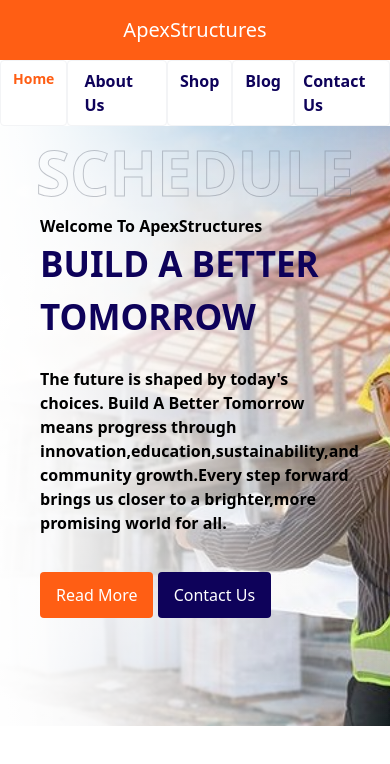
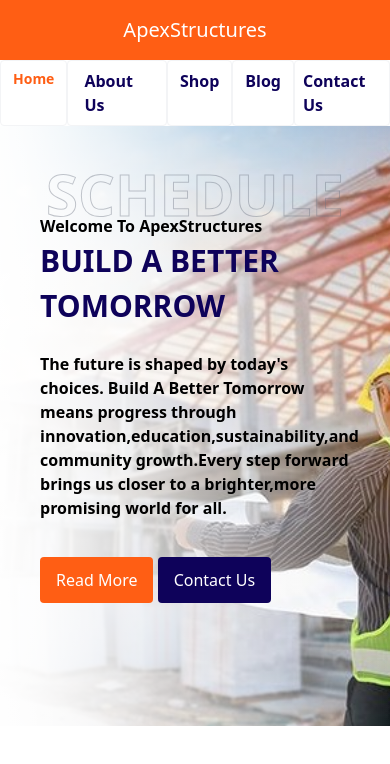
Before and after one commit to aalishbasheikh/Construction-Site, a website built with Vite: page index.html in a window 390 px wide. Built offline with nearby package versions, Linux system fonts and the light colour scheme; files whose address does not match are found by name.

Commit message:
updating text size in header section

```diff
--- a/index.html
+++ b/index.html
@@ -79,7 +79,7 @@
   <div class="absolute inset-0 bg-gradient-to-r from-white/90 via-white/40 to-transparent"></div>
 
   <!-- Background Large Text -->
-  <h1 class="absolute md:-top-10 top-0  md:left-1/3 left-1/2 md:text-[150px] sm:text-[90px]  text-[62px] -translate-x-1/2 font-extrabold
+  <h1 class="absolute md:-top-10 top-6  md:left-1/3 left-1/2 md:text-[150px] sm:text-[90px]  text-[58px] -translate-x-1/2 font-extrabold
            text-transparent [-webkit-text-stroke:1px_#6b7280] opacity-40 uppercase select-none z-0 pointer-events-none">
   Schedule
 </h1>
@@ -90,8 +90,8 @@
     <p class="max-w-xl md:mt-6 mt-2 text-[#000000] font-bold mb-0">
       Welcome To ApexStructures
     </p>
-    <h1 class=" md:text-[55px] text-[35px]  text-[#0e025a] font-bold">BUILD A BETTER </h1>
-    <h1 class=" md:text-[55px] text-[35px]  text-[#0e025a] font-bold mt-0">TOMORROW </h1>
+    <h1 class=" md:text-[55px] text-[30px]  text-[#0e025a] font-bold">BUILD A BETTER </h1>
+    <h1 class=" md:text-[55px] text-[30px]  text-[#0e025a] font-bold mt-0">TOMORROW </h1>
 <p class="max-w-xl mt-6 text-[#000000] font-semibold">The future is shaped by today's choices. Build A Better Tomorrow means progress through innovation,education,sustainability,and community growth.Every step forward brings us closer to a brighter,more promising world for all.</p>
 <div class="mt-12">
     <a
```
